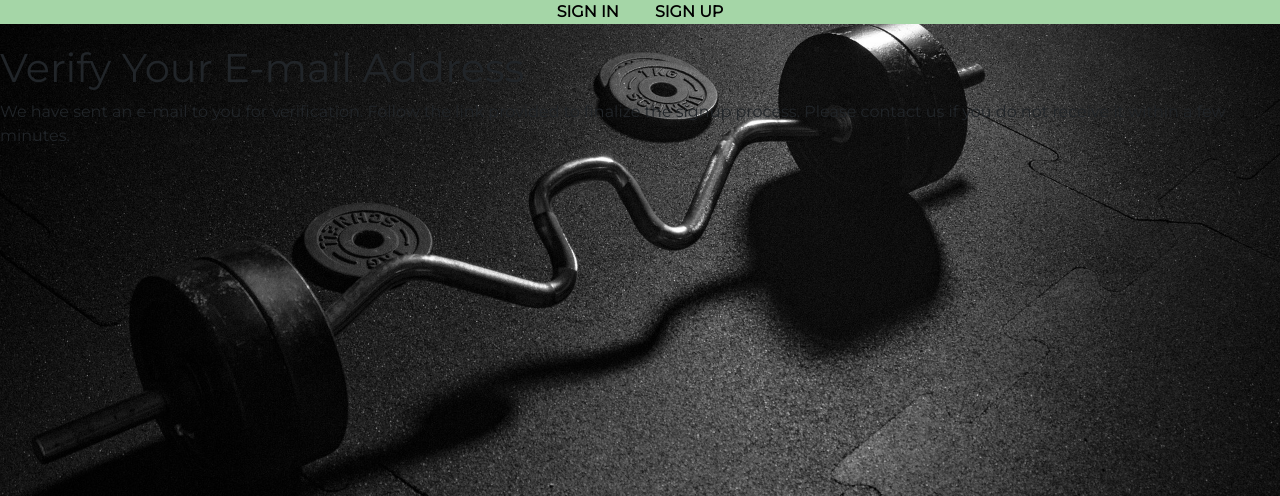
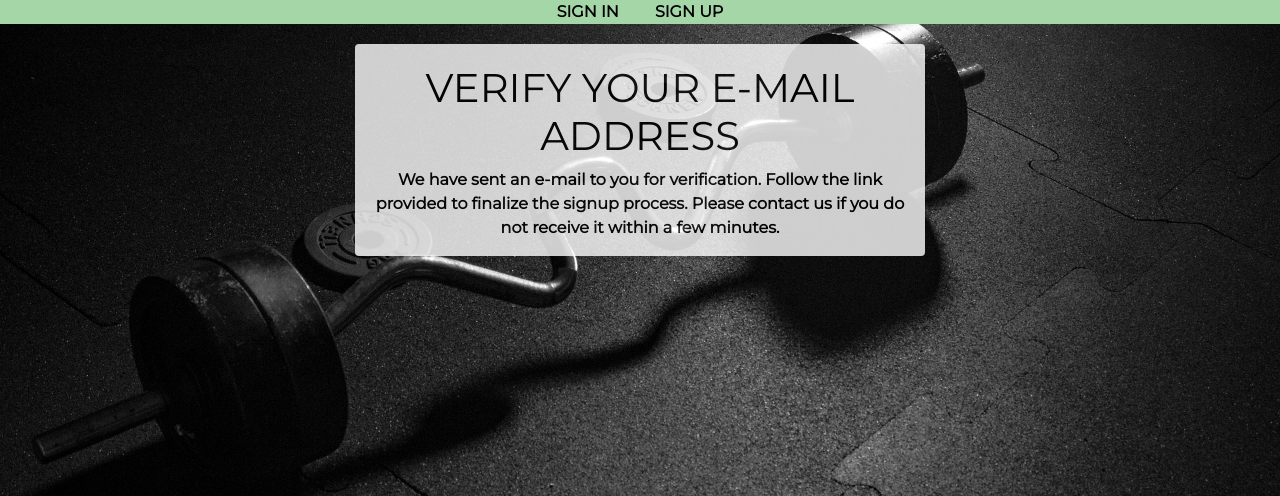
Before and after one commit to davidlidebrandt/milestone-project-4, a Django app: a page that uses templates/allauth/account/verification_sent.html in a window 1280 px wide. Shown: the part 80-576 px from the top of the page. Run offline with Django 3.2, Linux system fonts and the light colour scheme; some libraries are stand-ins or nearby versions.

Commit message:
Style allauth email confirm template

```diff
--- a/fitness_equipment/settings.py
+++ b/fitness_equipment/settings.py
@@ -145,5 +145,9 @@ MEDIA_ROOT = os.path.join(BASE_DIR, 'media')
 
 MESSAGE_STORAGE = 'django.contrib.messages.storage.session.SessionStorage'
 
+EMAIL_BACKEND = 'django.core.mail.backends.console.EmailBackend'
+LOGIN_REDIRECT_URL = '/'
 
-LOGIN_REDIRECT_URL = '/'
+ACCOUNT_EMAIL_REQUIRED = True
+ACCOUNT_EMAIL_VERIFICATION = "mandatory"
+ACCOUNT_AUTHENTICATION_METHOD = 'username_email'
--- a/static/css/allauth.css
+++ b/static/css/allauth.css
@@ -21,9 +21,19 @@
     outline: none;
 }
 
+.form-bg button {
+    background-color: #a5d6a7;
+    margin-bottom: 20px;
+}
+
 .form-bg button:hover {
     color: #a5d6a7;
     background-color: #000000;
+}
+
+.form-bg h1 {
+    text-transform: uppercase;
+    margin-top: 20px;
 }
 
 #id_login, #id_password, #id_username, #id_email, #id_password1, #id_password2 {
--- a/templates/allauth/account/verification_sent.html
+++ b/templates/allauth/account/verification_sent.html
@@ -5,8 +5,13 @@
 {% block head_title %}{% trans "Verify Your E-mail Address" %}{% endblock %}
 
 {% block content %}
+<div class="container">
+    <div class="row">
+        <div class="col-10 offset-1 col-md-8 offset-md-2 col-lg-6 offset-lg-3 text-center form-bg">
     <h1>{% trans "Verify Your E-mail Address" %}</h1>
 
     <p>{% blocktrans %}We have sent an e-mail to you for verification. Follow the link provided to finalize the signup process. Please contact us if you do not receive it within a few minutes.{% endblocktrans %}</p>
-
+</div>
+</div>
+</div>
 {% endblock %}
```
Also changed, not shown: templates/allauth/account/logout.html (+7 -2 lines), db.sqlite3.
